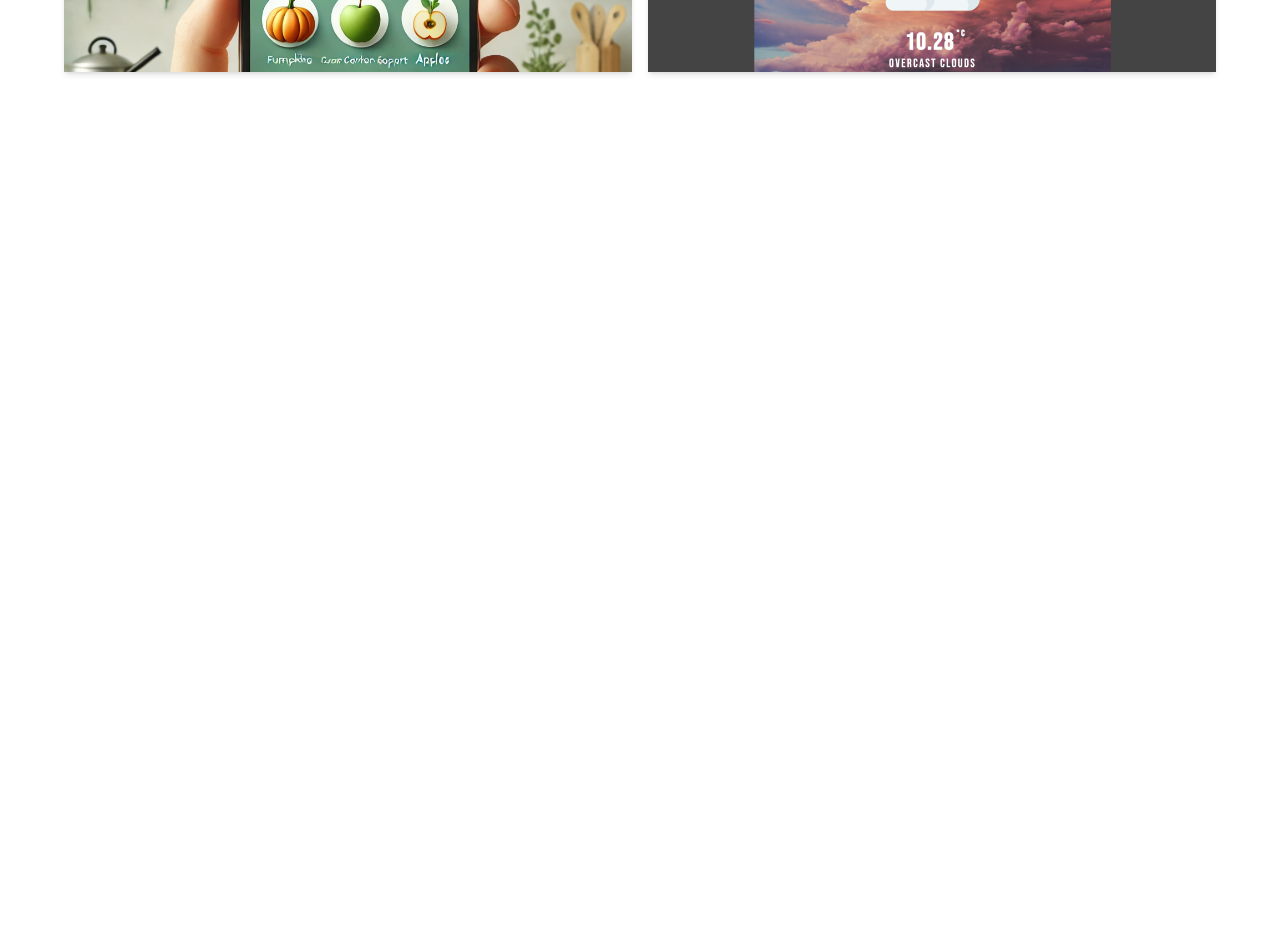
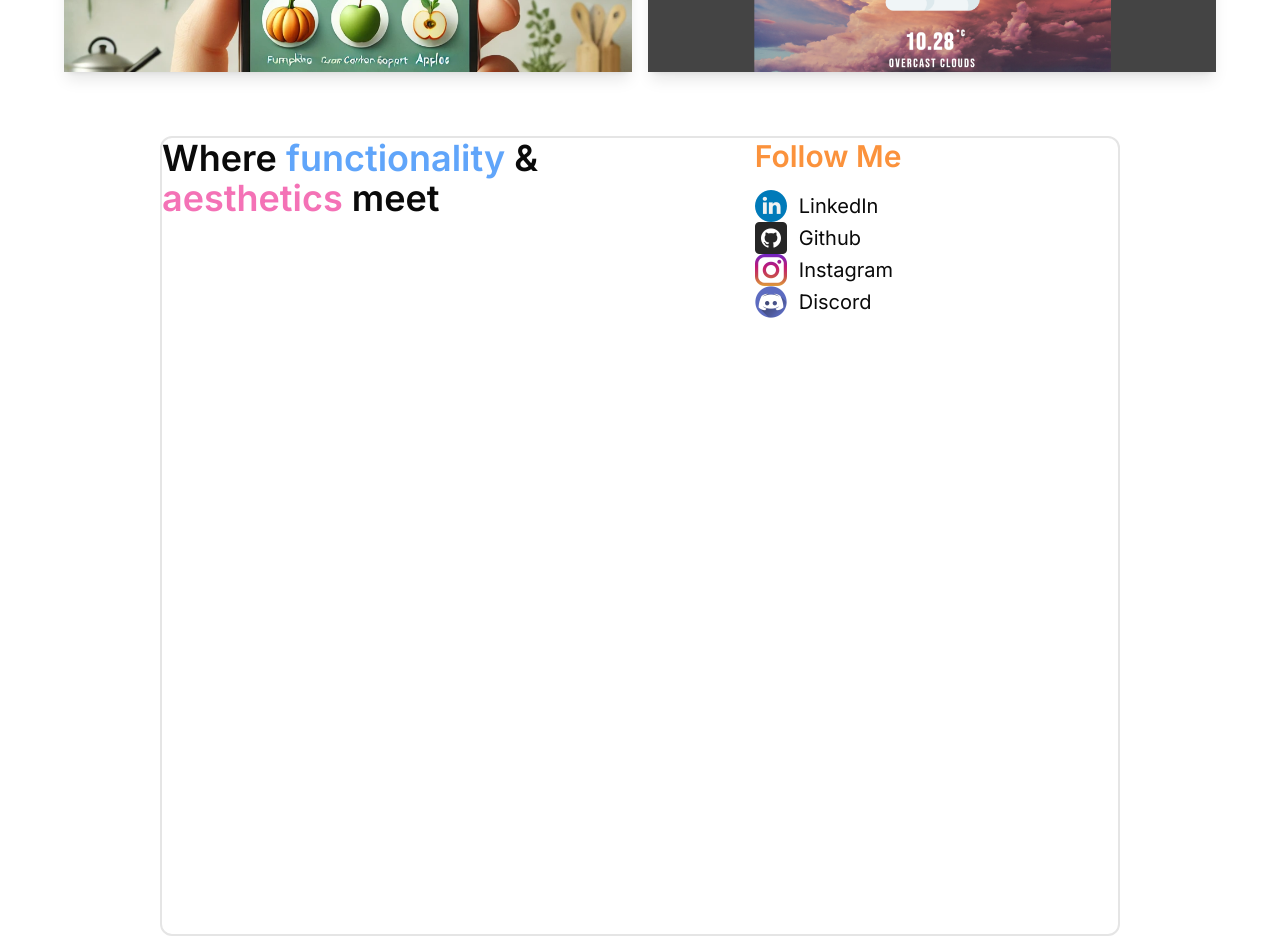
Before and after one commit to markaxelus/portfolio, a Next.js app: page / in a window 1280 px wide. Shown: the part 1300-2236 px from the top of the page. Before the commit the page ends 1436 px from the top, so only its background shows below. Built offline with nearby package versions, Linux system fonts and the light colour scheme.

Commit message:
feat: Footer section

```diff
--- a/app/page.tsx
+++ b/app/page.tsx
@@ -1,5 +1,6 @@
 import Hero from "@/components/Hero"
 import Project from "@/components/Projects"
+import Footer from "@/components/Footer"
 import "./globals.css"
 
 
@@ -7,10 +8,9 @@ export default function Home() {
   return (
     <div className="font-inter">
       <Hero />
-
       <Project />
 
-
+      <Footer />
     </div>
   );
 }
--- /dev/null
+++ b/components/Footer.tsx
@@ -0,0 +1,53 @@
+import React from 'react'
+import { socials } from "../data/Socials"
+import Image from "next/image"
+
+const Footer = () => {
+  return (
+    <div className='flex justify-center items-center '>
+        {/* Footer Container */}
+        <div className='flex justify-between w-full max-w-[75%] border-2 rounded-xl min-h-screen '>
+            {/* Quote Container */}
+            <div>
+                <h1 className='text-4xl font-semibold'>
+                    Where <span className='text-blue-400'>functionality</span> & <br/>
+                    <span className='text-pink-400'> aesthetics</span> meet
+                </h1>
+            </div>
+
+            {/* Socials */}
+            <div className='flex flex-col gap-4'>
+                <h1 className='text-3xl text-orange-400 font-semibold'>
+                    Follow Me
+                </h1>
+                <div className=''>
+                    {socials.map((social, index) => (
+                        <div
+                            key={index}
+                            className='flex items-center gap-3'
+                        >
+                            <div className='relative w-8 h-8'>
+                                <Image
+                                    src={social.icon}
+                                    alt={social.name}
+                                    fill
+                                    className='object-contain'
+                                />
+                            </div>
+                            <span className='text-xl'>{social.name}</span>
+
+                        </div>
+                    ))}
+                </div>
+            </div>
+
+            {/* Contact & Projects */}
+            <div>
+
+            </div>
+        </div>
+    </div>
+  )
+}
+
+export default Footer
--- a/components/Hero.tsx
+++ b/components/Hero.tsx
@@ -18,11 +18,11 @@ const Hero = () => {
               <span className={styles.slideRight}>𝓐𝔁𝓮𝓵𝓾𝓼</span>
             </h1>
 
-            <div className={`${styles.blobCont}`} >
+            {/* <div className={`${styles.blobCont}`} >
               <div className={`${styles.blob} ${styles.yellow}`}></div>
               <div className={`${styles.blob} ${styles.red}`}></div>
               <div className={`${styles.blob} ${styles.green}`}></div>
-            </div>
+            </div>  */}
 
           </div>
           <div className="relative flex justify-center items-center">
--- a/components/Projects.tsx
+++ b/components/Projects.tsx
@@ -9,7 +9,7 @@ const Projects = () => {
       <div id="projects" className="px-6 py-16 bg-white">
         <div className='max-w-6xl w-full mx-auto  '>
           <h2 className="text-[2.5em] font-bold mb-8">
-            My Works <span className='text-xl'>｡𖦹°‧</span>
+            My Works <span className='text-xl'>｡𖦹°‧ </span>💼
           </h2>
         </div>
           <BlurFade
@@ -22,7 +22,7 @@ const Projects = () => {
                 return (
                   <div
                     key={index}
-                    className={`relative overflow-hidden shadow-md group`}
+                    className={`relative overflow-hidden shadow-lg group`}
                     style={{ gridColumn: `span ${project.colSpan} ` }}
                   >
                     {/* Background Image */}
--- /dev/null
+++ b/data/Socials.tsx
@@ -0,0 +1,18 @@
+export const socials = [
+    {
+        name: 'LinkedIn',
+        icon: '/linkedin.png',
+    },
+    {
+        name: 'Github',
+        icon: '/github.png',
+    },
+    {
+        name: 'Instagram',
+        icon: '/instagram.png',
+    },
+    {
+        name: 'Discord',
+        icon: '/discord.png',
+    },
+]
```
Also changed, not shown: public/discord.png (added), public/linkedin.png.
